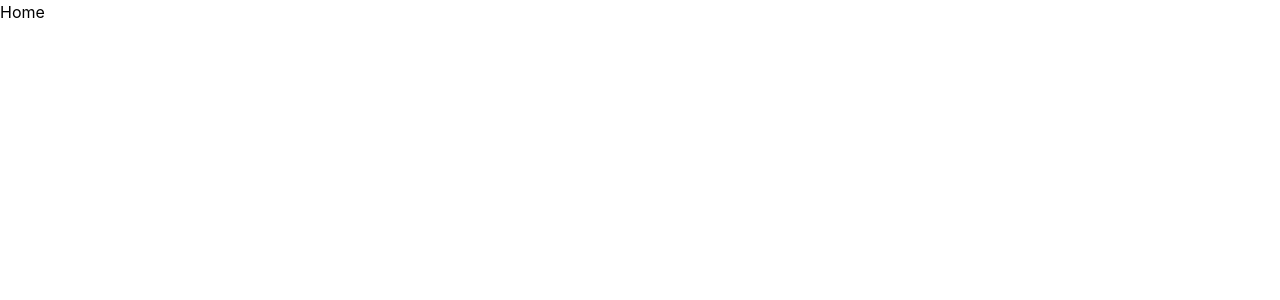
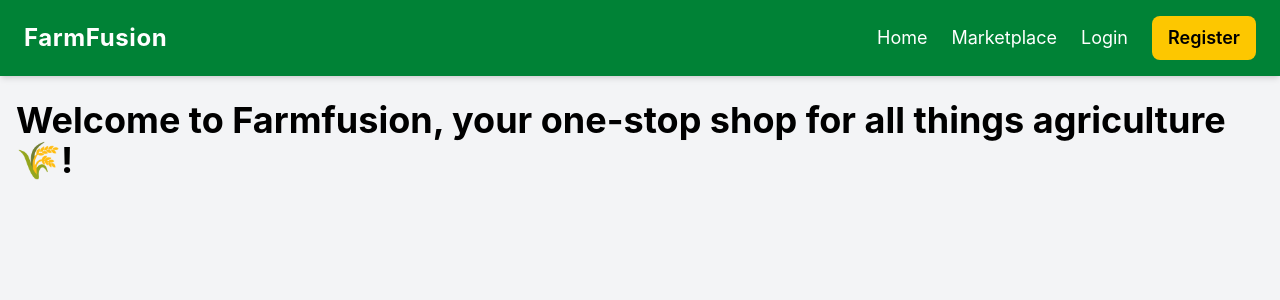
Before and after one commit to Rohit-Pandit/farmfusion-ai, a React (Vite) app in the folder client/: page / in a window 1280 px wide. Shown: the top 300 px of the page. Built offline with nearby package versions, Linux system fonts and the light colour scheme.

Commit message:
feat : Navbar and Mainlayout created and embedded into pages

```diff
--- /dev/null
+++ b/client/src/components/Navbar.jsx
@@ -0,0 +1,51 @@
+import { Link } from "react-router-dom";
+
+const Navbar = () => {
+  return (
+    <nav className="bg-green-700 text-white shadow-md">
+      <div className="max-w-7xl mx-auto px-6 py-4 flex items-center justify-between">
+
+        {/* Logo */}
+        <Link
+          to="/"
+          className="text-2xl font-bold tracking-wide"
+        >
+          FarmFusion
+        </Link>
+
+        {/* Nav Links */}
+        <div className="flex items-center gap-6 text-lg">
+          <Link
+            to="/"
+            className="hover:text-yellow-300 transition"
+          >
+            Home
+          </Link>
+
+          <Link
+            to="/marketplace"
+            className="hover:text-yellow-300 transition"
+          >
+            Marketplace
+          </Link>
+
+          <Link
+            to="/login"
+            className="hover:text-yellow-300 transition"
+          >
+            Login
+          </Link>
+
+          <Link
+            to="/register"
+            className="bg-yellow-400 text-black px-4 py-2 rounded-lg font-semibold hover:bg-yellow-300 transition"
+          >
+            Register
+          </Link>
+        </div>
+      </div>
+    </nav>
+  );
+};
+
+export default Navbar;
--- /dev/null
+++ b/client/src/layouts/MainLayout.jsx
@@ -0,0 +1,15 @@
+import Navbar from "../components/Navbar";
+
+const MainLayout = ({ children }) => {
+  return (
+    <div className="min-h-screen bg-gray-100">
+      <Navbar />
+
+      <main className="max-w-7xl mx-auto px-4 py-6">
+        {children}
+      </main>
+    </div>
+  );
+};
+
+export default MainLayout;
--- a/client/src/pages/Dashboard.jsx
+++ b/client/src/pages/Dashboard.jsx
@@ -1,8 +1,13 @@
-import React from 'react'
+import React from 'react';
+import MainLayout from '../layouts/MainLayout';
 
 const Dashboard = () => {
   return (
-    <div>Dashboard</div>
+    <MainLayout>
+      <div className="text-4xl font-bold">
+        Dashboard
+      </div>
+    </MainLayout>
   )
 }
 
--- a/client/src/pages/Home.jsx
+++ b/client/src/pages/Home.jsx
@@ -1,8 +1,13 @@
-import React from 'react'
+import React from 'react';
+import MainLayout from '../layouts/MainLayout';
 
 const Home = () => {
   return (
-    <div>Home</div>
+    <MainLayout>
+      <div className="text-4xl font-bold">
+        Welcome to Farmfusion, your one-stop shop for all things agriculture 🌾!
+      </div>
+    </MainLayout>
   )
 }
 
--- a/client/src/pages/Login.jsx
+++ b/client/src/pages/Login.jsx
@@ -1,8 +1,13 @@
-import React from 'react'
+import React from 'react';
+import MainLayout from '../layouts/MainLayout';
 
 const Login = () => {
   return (
-    <div>Login</div>
+    <MainLayout>
+      <div className="text-4xl font-bold">
+        Login
+      </div>
+    </MainLayout>
   )
 }
 
--- a/client/src/pages/Marketplace.jsx
+++ b/client/src/pages/Marketplace.jsx
@@ -1,8 +1,13 @@
-import React from 'react'
+import React from 'react';
+import MainLayout from '../layouts/MainLayout';
 
 const Marketplace = () => {
   return (
-    <div>Marketplace</div>
+    <MainLayout>
+      <div className="text-4xl font-bold">
+        Crop Marketplace! 🚜
+      </div>
+    </MainLayout>
   )
 }
 
--- a/client/src/pages/Register.jsx
+++ b/client/src/pages/Register.jsx
@@ -1,8 +1,13 @@
-import React from 'react'
+import React from 'react';
+import MainLayout from '../layouts/MainLayout';
 
 const Register = () => {
   return (
-    <div>Register</div>
+    <MainLayout>
+      <div className="text-4xl font-bold">
+        Register
+      </div>
+    </MainLayout>
   )
 }
 
```
